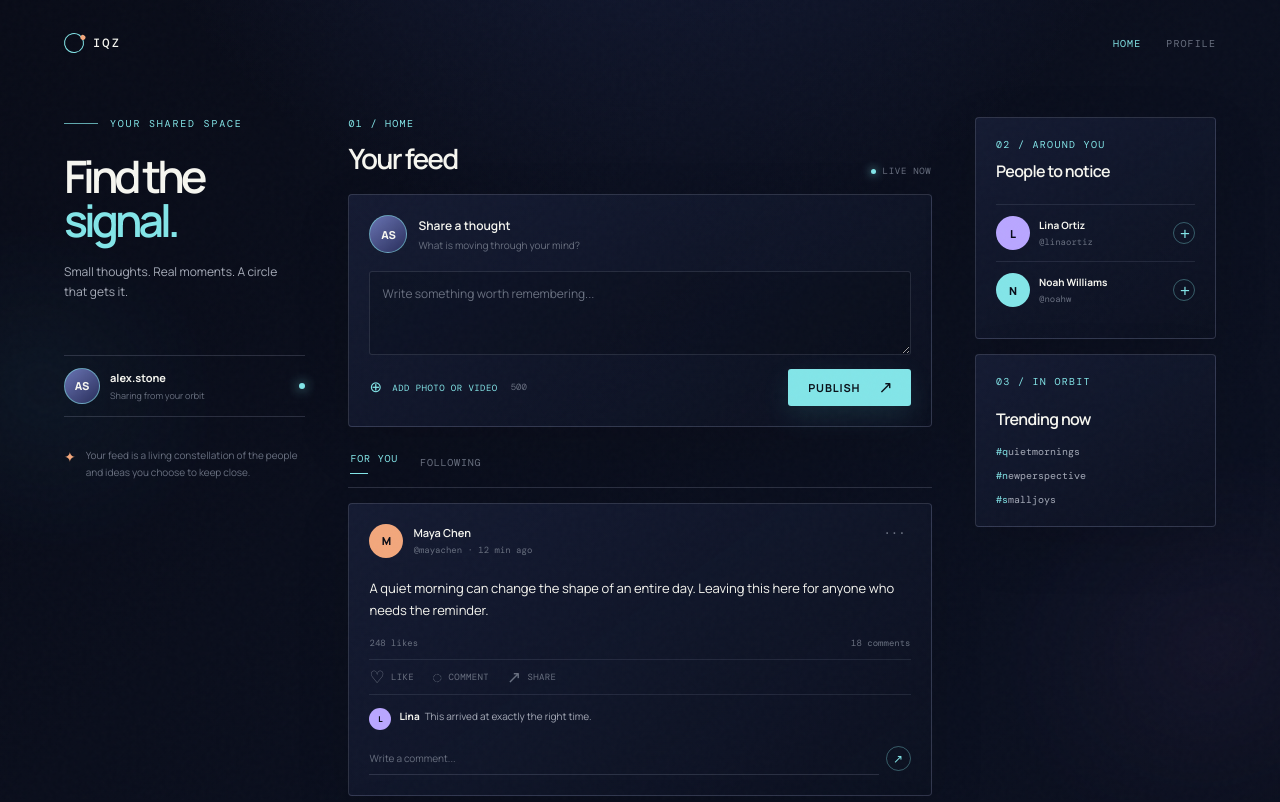
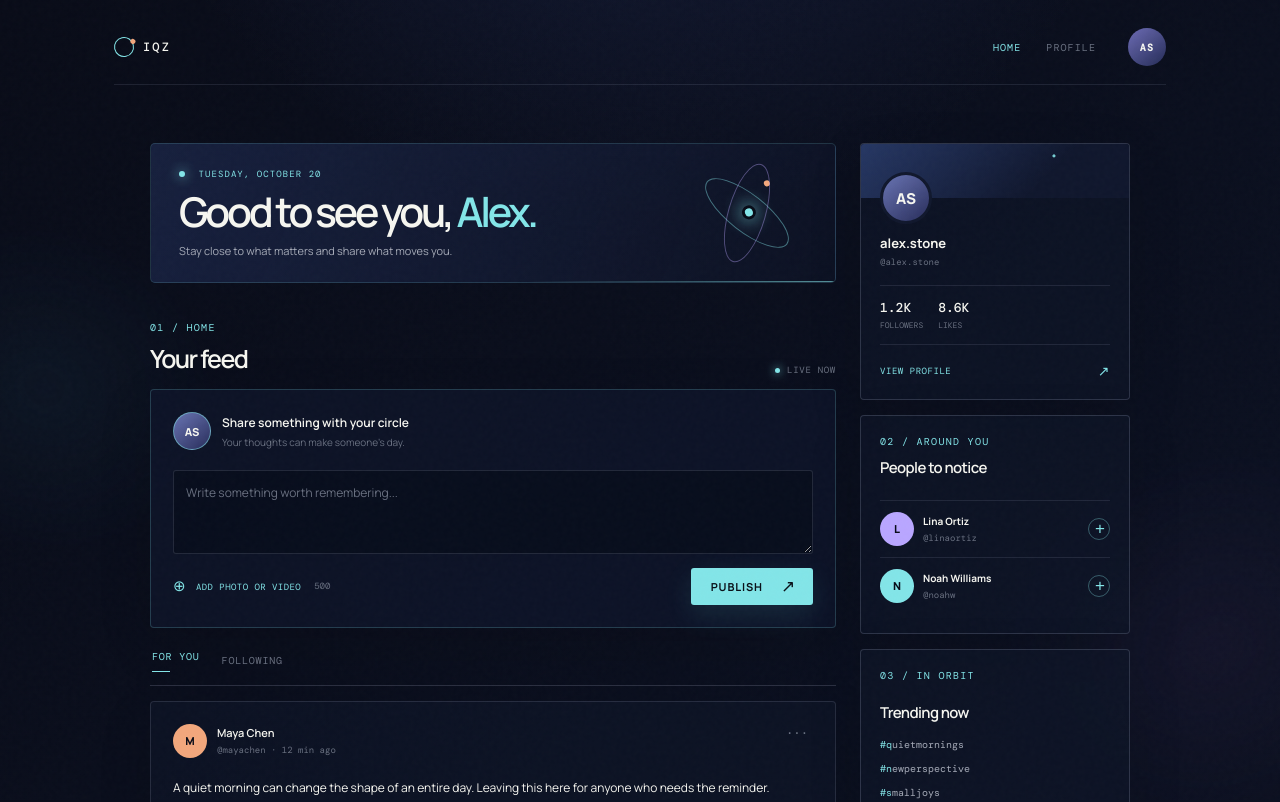
Before and after one commit to usadzoran/iqzodiac, a website: page home.html in a window 1280 px wide. Shown: the top 802 px of the page. Drawn offline with nearby package versions, Linux system fonts and the light colour scheme.

Commit message:
Refine home feed layout and visual design

```diff
--- a/home.html
+++ b/home.html
@@ -22,32 +22,28 @@
         <nav class="home-nav" aria-label="Main navigation">
           <a class="home-nav-link is-active" href="./home.html">Home</a>
           <a class="home-nav-link" href="./profile.html">Profile</a>
+          <span class="nav-avatar home-avatar-small" aria-label="Signed in as alex.stone">AS</span>
         </nav>
       </header>
 
       <div class="home-layout">
-        <aside class="home-sidebar">
-          <div class="home-sidebar-intro">
-            <div class="eyebrow"><span class="eyebrow-line" aria-hidden="true"></span> Your shared space</div>
-            <h1>Find the <span>signal.</span></h1>
-            <p>Small thoughts. Real moments. A circle that gets it.</p>
+        <section class="feed-column" aria-labelledby="home-title">
+          <div class="home-welcome-bar">
+            <div>
+              <p class="welcome-eyebrow"><span class="status-dot" aria-hidden="true"></span> Tuesday, October 20</p>
+              <h1>Good to see you, <span>Alex.</span></h1>
+              <p class="welcome-copy">Stay close to what matters and share what moves you.</p>
+            </div>
+            <div class="welcome-orbit" aria-hidden="true"><span></span><i></i></div>
           </div>
-          <div class="current-user-card">
-            <div class="home-avatar">AS</div>
-            <div><strong>alex.stone</strong><small>Sharing from your orbit</small></div>
-            <span class="status-dot" aria-hidden="true"></span>
-          </div>
-          <div class="sidebar-note"><span class="sidebar-note-mark" aria-hidden="true">✦</span><p>Your feed is a living constellation of the people and ideas you choose to keep close.</p></div>
-        </aside>
 
-        <section class="feed-column" aria-labelledby="home-title">
           <div class="feed-heading">
             <div><p class="card-kicker">01 / Home</p><h2 id="home-title">Your feed</h2></div>
             <span class="feed-live"><span class="privacy-dot" aria-hidden="true"></span> Live now</span>
           </div>
 
           <section class="composer-card" aria-labelledby="composer-title">
-            <div class="composer-top"><div class="home-avatar home-avatar-small">AS</div><div><h3 id="composer-title">Share a thought</h3><p>What is moving through your mind?</p></div></div>
+            <div class="composer-top"><div class="home-avatar home-avatar-small">AS</div><div><h3 id="composer-title">Share something with your circle</h3><p>Your thoughts can make someone's day.</p></div></div>
             <textarea id="post-text" rows="3" maxlength="500" placeholder="Write something worth remembering..."></textarea>
             <div id="composer-media-preview" class="composer-media-preview" hidden></div>
             <div class="composer-footer">
@@ -88,6 +84,7 @@
         </section>
 
         <aside class="home-trends">
+          <div class="trend-card profile-summary-card"><div class="summary-cover" aria-hidden="true"></div><div class="summary-body"><div class="summary-avatar home-avatar">AS</div><strong>alex.stone</strong><span>@alex.stone</span><div class="summary-stats"><span><b>1.2k</b> followers</span><span><b>8.6k</b> likes</span></div><a class="summary-link" href="./profile.html">View profile <span aria-hidden="true">↗</span></a></div></div>
           <div class="trend-card"><p class="card-kicker">02 / Around you</p><h3>People to notice</h3><div class="suggested-person"><span class="post-avatar avatar-lina">L</span><div><strong>Lina Ortiz</strong><small>@linaortiz</small></div><button class="tiny-follow" type="button" data-flow="Following Lina">+</button></div><div class="suggested-person"><span class="post-avatar avatar-noah">N</span><div><strong>Noah Williams</strong><small>@noahw</small></div><button class="tiny-follow" type="button" data-flow="Following Noah">+</button></div></div>
           <div class="trend-card trend-tags"><p class="card-kicker">03 / In orbit</p><h3>Trending now</h3><span>#quietmornings</span><span>#newperspective</span><span>#smalljoys</span></div>
         </aside>
--- a/styles.css
+++ b/styles.css
@@ -496,3 +496,83 @@ h1 {
   .post-actions { justify-content: space-between; gap: 8px; }
   .home-footer { margin-top: 48px; }
 }
+
+/* Home visual refinement */
+.home-shell { width: min(100%, 1180px); padding-top: 28px; }
+.home-topbar { margin-bottom: 58px; padding-bottom: 18px; border-bottom: 1px solid rgba(218,225,255,0.1); }
+.home-nav { gap: 25px; }
+.nav-avatar { display: grid; place-items: center; margin-left: 7px; border-color: rgba(185,166,255,0.62); border-radius: 50%; background: linear-gradient(140deg, #6d6cb5, #242b56); color: var(--ink); font-size: 10px; font-weight: 800; }
+.home-layout { grid-template-columns: minmax(0, 1fr) 270px; gap: 24px; align-items: start; max-width: 980px; margin: 0 auto; }
+.feed-column { max-width: 710px; }
+.home-welcome-bar { position: relative; display: flex; align-items: center; justify-content: space-between; min-height: 126px; margin-bottom: 38px; padding: 24px 28px; overflow: hidden; border: 1px solid rgba(131,229,232,0.16); border-radius: 5px; background: linear-gradient(115deg, rgba(28,39,74,0.75), rgba(15,21,41,0.52)); }
+.home-welcome-bar::after { position: absolute; right: 0; bottom: 0; width: 45%; height: 1px; background: linear-gradient(90deg, transparent, rgba(131,229,232,0.6)); content: ""; }
+.welcome-eyebrow { margin: 0 0 11px; color: var(--cyan); font: 9px "DM Mono", monospace; letter-spacing: 0.12em; text-transform: uppercase; }
+.welcome-eyebrow .status-dot { margin-right: 7px; }
+.home-welcome-bar h1 { margin: 0; font-size: clamp(26px, 3.4vw, 41px); font-weight: 600; letter-spacing: -0.08em; line-height: 1; }
+.home-welcome-bar h1 span { color: var(--cyan); }
+.welcome-copy { margin: 11px 0 0; color: var(--muted); font-size: 11px; }
+.welcome-orbit { position: relative; width: 96px; height: 68px; margin-right: 12px; transform: rotate(-18deg); }
+.welcome-orbit::before, .welcome-orbit::after { position: absolute; inset: 15px -3px; border: 1px solid rgba(131,229,232,0.45); border-radius: 50%; content: ""; transform: rotate(56deg); }
+.welcome-orbit::after { border-color: rgba(185,166,255,0.4); transform: rotate(-56deg); }
+.welcome-orbit span { position: absolute; top: 27px; left: 43px; width: 14px; height: 14px; border: 3px solid var(--night); border-radius: 50%; background: var(--cyan); box-shadow: 0 0 18px var(--cyan); }
+.welcome-orbit i { position: absolute; top: 9px; right: 17px; width: 6px; height: 6px; border-radius: 50%; background: var(--orange); }
+.feed-heading { margin-bottom: 13px; }
+.feed-heading h2 { font-size: 25px; }
+.feed-heading .card-kicker { margin-bottom: 7px; }
+.composer-card { padding: 22px; border-color: rgba(131,229,232,0.2); background: rgba(15,22,43,0.76); }
+.composer-card textarea { min-height: 80px; margin-top: 20px; background: rgba(5,8,17,0.38); }
+.feed-filter { padding-top: 22px; }
+.feed-list { gap: 13px; }
+.post-card { padding: 22px; border-color: rgba(218,225,255,0.12); background: rgba(15,21,40,0.72); }
+.post-card:hover { border-color: rgba(131,229,232,0.22); }
+.post-body { font-size: 12px; }
+.post-media { min-height: 245px; }
+.home-trends { position: sticky; top: 27px; }
+.home-trends .trend-card { padding: 19px; background: rgba(15,21,40,0.72); }
+.profile-summary-card { overflow: hidden; padding: 0 !important; }
+.summary-cover { height: 54px; background: radial-gradient(circle at 72% 22%, rgba(131,229,232,0.88) 0 1px, transparent 2px), linear-gradient(135deg, #263764, #10172d 68%); }
+.summary-body { position: relative; padding: 0 19px 19px; }
+.summary-avatar { width: 52px; height: 52px; margin-top: -26px; border: 3px solid #11182d; font-size: 15px; }
+.summary-body > strong, .summary-body > span { display: block; }
+.summary-body > strong { margin-top: 10px; color: var(--ink); font-size: 13px; }
+.summary-body > span { margin-top: 4px; color: var(--dim); font: 9px "DM Mono", monospace; }
+.summary-stats { display: flex; gap: 15px; margin: 17px 0; padding: 12px 0; border-top: 1px solid rgba(218,225,255,0.1); border-bottom: 1px solid rgba(218,225,255,0.1); }
+.summary-stats span { color: var(--dim); font: 8px "DM Mono", monospace; line-height: 1.6; text-transform: uppercase; }
+.summary-stats b { display: block; color: var(--ink); font-size: 13px; font-weight: 500; }
+.summary-link { display: flex; align-items: center; justify-content: space-between; color: var(--cyan); font: 9px "DM Mono", monospace; letter-spacing: 0.06em; text-decoration: none; text-transform: uppercase; }
+.summary-link:hover { color: var(--ink); }
+.summary-link span { font-size: 14px; }
+.trend-card h3 { font-size: 15px; }
+.home-footer { max-width: 980px; margin: 62px auto 0; }
+
+@media (max-width: 900px) {
+  .home-layout { grid-template-columns: minmax(0, 1fr); max-width: 710px; }
+  .home-trends { position: static; display: grid; grid-template-columns: repeat(2, minmax(0, 1fr)); }
+  .profile-summary-card { grid-column: 1 / -1; }
+  .trend-tags { grid-column: span 1; }
+}
+
+@media (max-width: 700px) {
+  .home-shell { padding: 20px 14px 23px; }
+  .home-topbar { margin-bottom: 36px; padding-bottom: 15px; }
+  .home-nav { gap: 14px; }
+  .nav-avatar { display: none; }
+  .home-layout { display: block; }
+  .home-welcome-bar { min-height: 142px; margin-bottom: 30px; padding: 21px 19px; }
+  .home-welcome-bar h1 { font-size: 29px; }
+  .welcome-copy { max-width: 225px; line-height: 1.5; }
+  .welcome-orbit { position: absolute; right: 1px; bottom: 8px; opacity: 0.7; transform: scale(0.76) rotate(-18deg); }
+  .home-trends { display: grid; margin-top: 18px; }
+  .post-card { padding: 17px; }
+  .post-media { min-height: 190px; }
+  .home-footer { margin-top: 47px; }
+}
+
+@media (max-width: 430px) {
+  .home-nav-link { font-size: 9px; }
+  .home-welcome-bar { min-height: 150px; }
+  .composer-card { padding: 16px; }
+  .post-card { padding: 16px; }
+  .home-trends { grid-template-columns: 1fr; }
+  .trend-tags { grid-column: auto; }
+}
```
